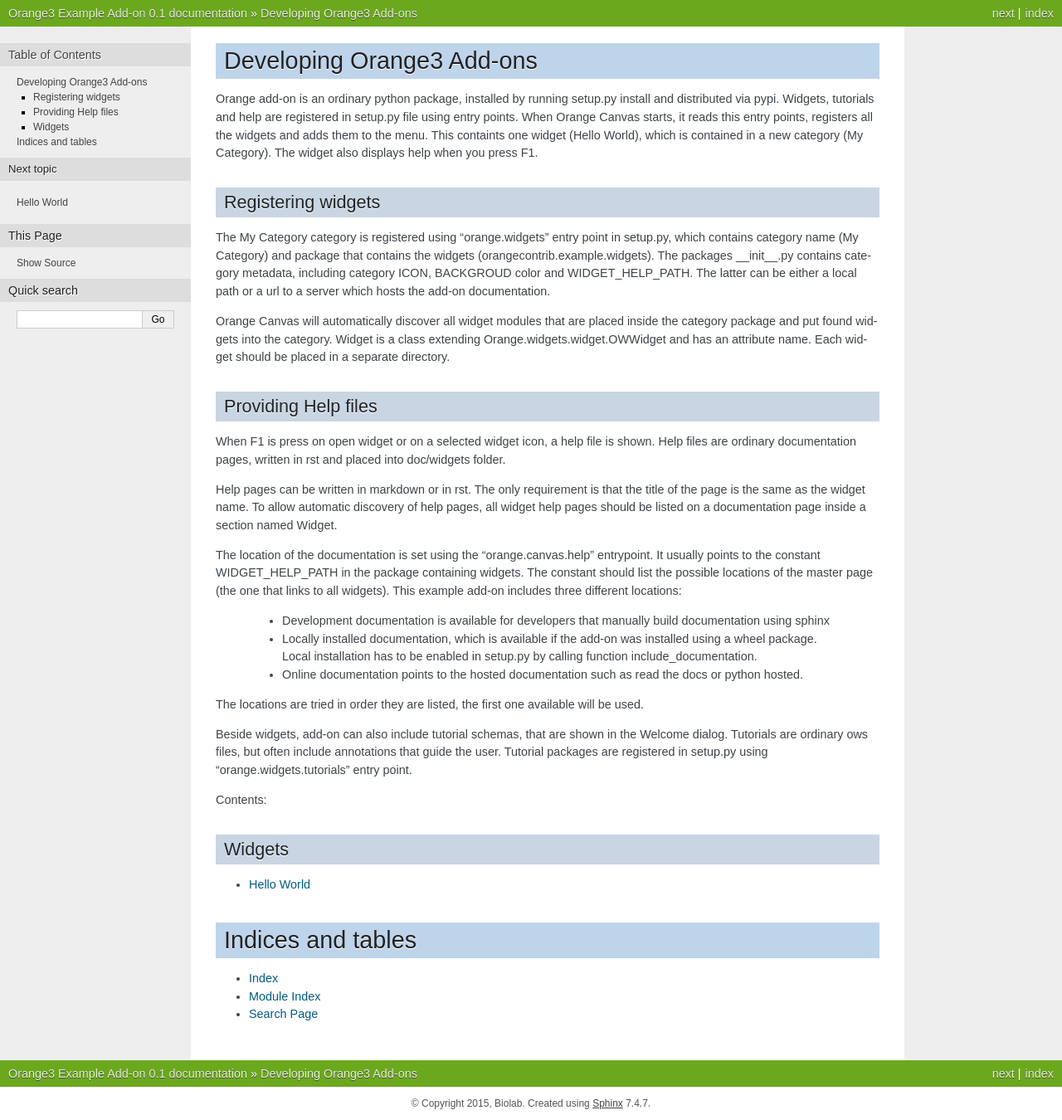
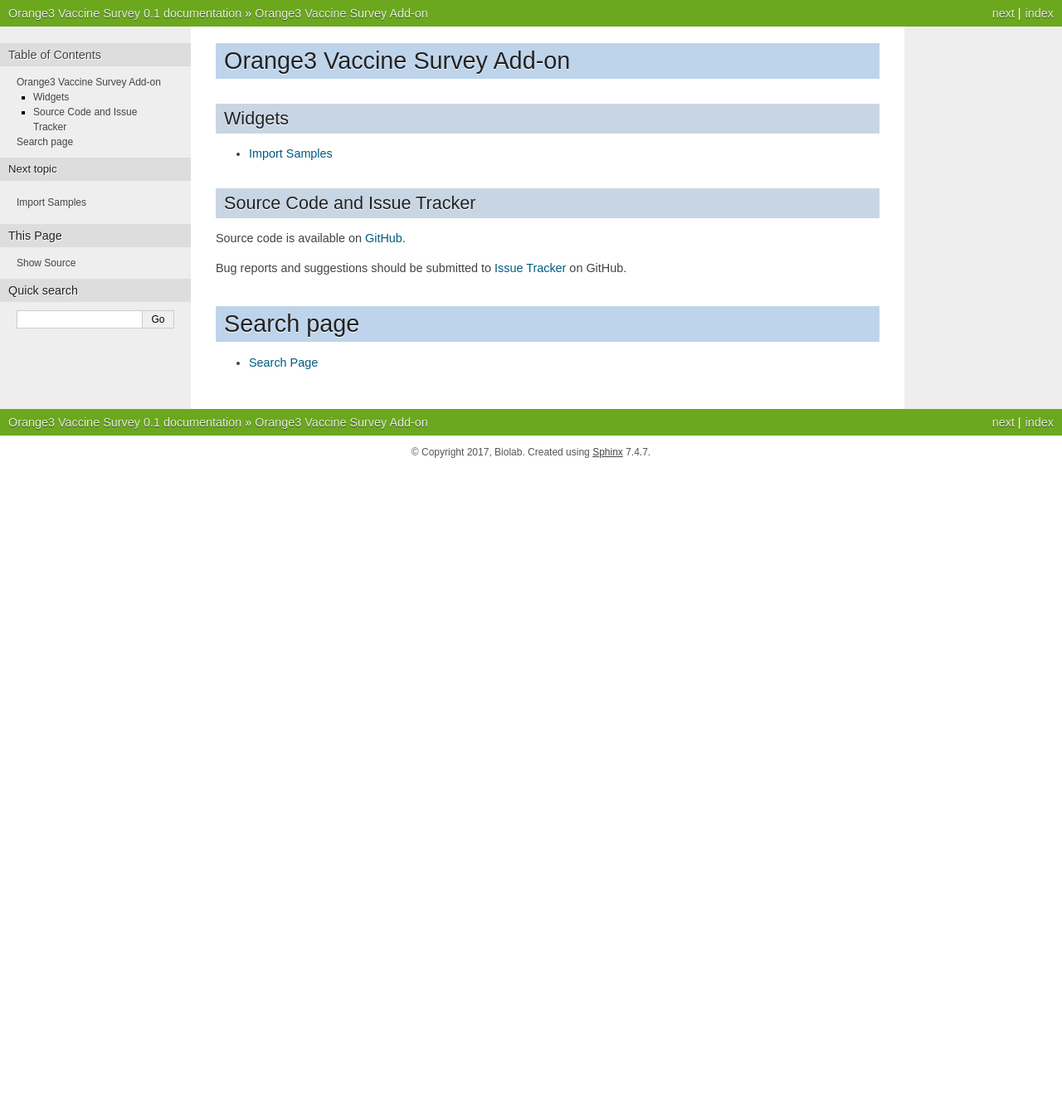
Before and after one commit to JakaKokosar/orange3-vaccinesurvey, a Sphinx documentation site: the page built from doc/index.rst, in a window 1280 px wide. Shown: the whole page at 83% size. Built offline with Sphinx 7.4.7, drawn with Linux system fonts in a browser that asks for light colours; after the commit the page ends 900 px from its top, so only the background shows below that.

Commit message:
update docs

```diff
--- a/doc/conf.py
+++ b/doc/conf.py
@@ -16,6 +16,7 @@
 import sys
 import os
 import shlex
+
 
 # If extensions (or modules to document with autodoc) are in another directory,
 # add these directories to sys.path here. If the directory is relative to the
@@ -50,8 +51,8 @@
 master_doc = 'index'
 
 # General information about the project.
-project = 'Orange3 Example Add-on'
-copyright = '2015, Biolab'
+project = 'Orange3 Vaccine Survey'
+copyright = '2017, Biolab'
 author = 'Biolab'
 
 # The version info for the project you're documenting, acts as replacement for
--- a/doc/index.rst
+++ b/doc/index.rst
@@ -1,56 +1,5 @@
-Developing Orange3 Add-ons
-==========================
-
-Orange add-on is an ordinary python package, installed by running setup.py install and
-distributed via pypi. Widgets, tutorials and help are registered in setup.py file using
-entry points. When Orange Canvas starts, it reads this entry points, registers all the
-widgets and adds them to the menu. This containts one widget (Hello World), which is
-contained in a new category (My Category). The widget also displays help when you press F1.
-
-Registering widgets
--------------------
-The My Category category is registered using "orange.widgets" entry point in setup.py,
-which contains category name (My Category) and package that contains the widgets
-(orangecontrib.example.widgets). The packages __init__.py contains category metadata,
-including category ICON, BACKGROUD color and WIDGET_HELP_PATH. The latter can be either
-a local path or a url to a server which hosts the add-on documentation.
-
-Orange Canvas will automatically discover all widget modules that are placed inside
-the category package and put found widgets into the category. Widget is a class extending
-Orange.widgets.widget.OWWidget and has an attribute name. Each widget should be placed in
-a separate directory.
-
-Providing Help files
---------------------
-When F1 is press on open widget or on a selected widget icon, a help file is shown. Help
-files are ordinary documentation pages, written in rst and placed into doc/widgets folder.
-
-Help pages can be written in markdown or in rst. The only requirement is that the title of
-the page is the same as the widget name. To allow automatic discovery of help pages, all
-widget help pages should be listed on a documentation page inside a section named Widget.
-
-The location of the documentation is set using the "orange.canvas.help" entrypoint. It
-usually points to the constant WIDGET_HELP_PATH in the package containing widgets. The
-constant should list the possible locations of the master page (the one that links to
-all widgets). This example add-on includes three different locations:
-  - Development documentation is available for developers that manually build documentation
-    using sphinx
-  - Locally installed documentation, which is available if the add-on was installed using
-    a wheel package. Local installation has to be enabled in setup.py by calling function
-    include_documentation.
-  - Online documentation points to the hosted documentation such as read the docs or
-    python hosted.
-
-The locations are tried in order they are listed, the first one available will be used.
-
-Beside widgets, add-on can also include tutorial schemas, that are shown in the Welcome
-dialog. Tutorials are ordinary ows files, but often include annotations that guide the user.
-Tutorial packages are registered in setup.py using "orange.widgets.tutorials" entry point.
-
-Contents:
-
-.. toctree::
-   :maxdepth: 2
+Orange3 Vaccine Survey Add-on
+=============================
 
 Widgets
 -------
@@ -58,11 +7,17 @@
 .. toctree::
    :maxdepth: 1
 
-   widgets/mywidget
+   widgets/importsamples
 
-Indices and tables
-==================
 
-* :ref:`genindex`
-* :ref:`modindex`
+Source Code and Issue Tracker
+-----------------------------
+
+Source code is available on `GitHub <https://github.com/JakaKokosar/orange3-vaccinesurvey>`_.
+
+Bug reports and suggestions should be submitted to `Issue Tracker <https://github.com/JakaKokosar/orange3-vaccinesurvey/issues>`_ on GitHub.
+
+
+Search page
+===========
 * :ref:`search`
```
Also changed, not shown: doc/widgets/importsamples.md (added, +23 -0 lines), doc/widgets/mywidget.md (deleted, +0 -20 lines), doc/widgets/icons/importsamples.svg (added), doc/widgets/icons/mywidget.png (deleted).
